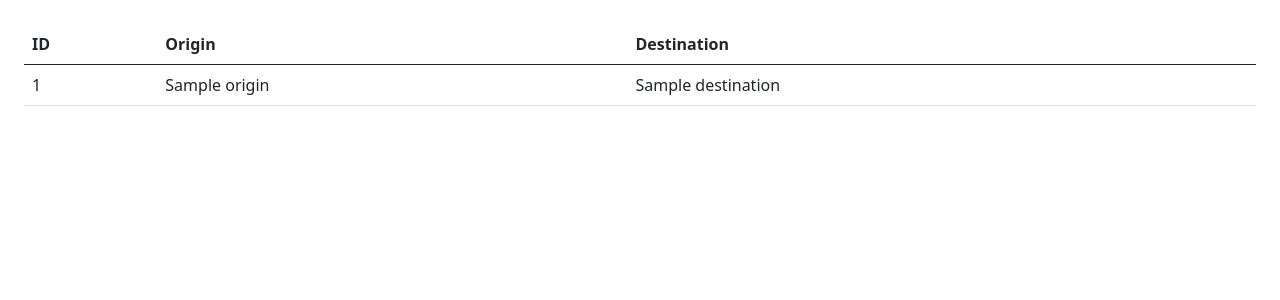
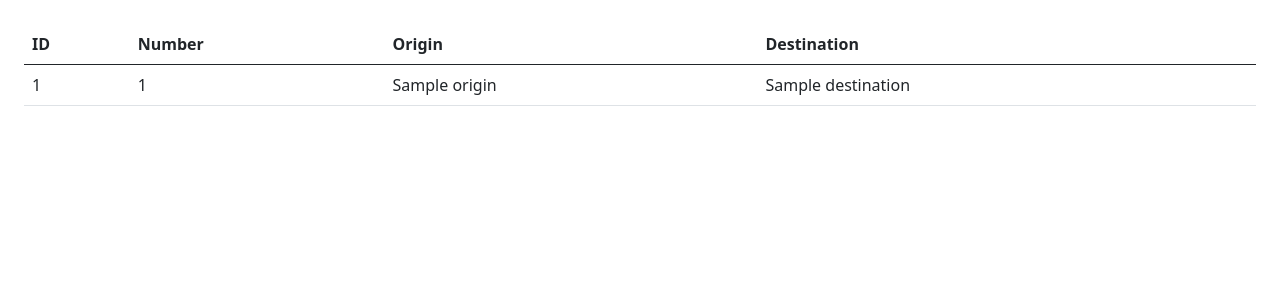
Before and after one commit to Lafaiet/flask-fights, a Flask app: template templates/webpage.html in a window 1280 px wide. Shown: the top 300 px of the page. Run offline with Flask 2, Linux system fonts and the light colour scheme; the template is opened without the code that fills it: most values are stand-ins (such as "Sample title", 1, 10 or a date in 2020).

Commit message:
adding number field to table

```diff
--- a/templates/webpage.html
+++ b/templates/webpage.html
@@ -15,6 +15,7 @@
             <thead>
                 <tr>
                     <th>ID</th>
+                    <th>Number</th>
                     <th>Origin</th>
                     <th>Destination</th>
                 </tr>
@@ -25,6 +26,7 @@
 
                 <tr>
                     <td>{{f.id}}</td>
+                    <td>{{f.number}}</td>
                     <td>{{f.origin}}</td>
                     <td>{{f.destination}}</td>
                 </tr>
```
